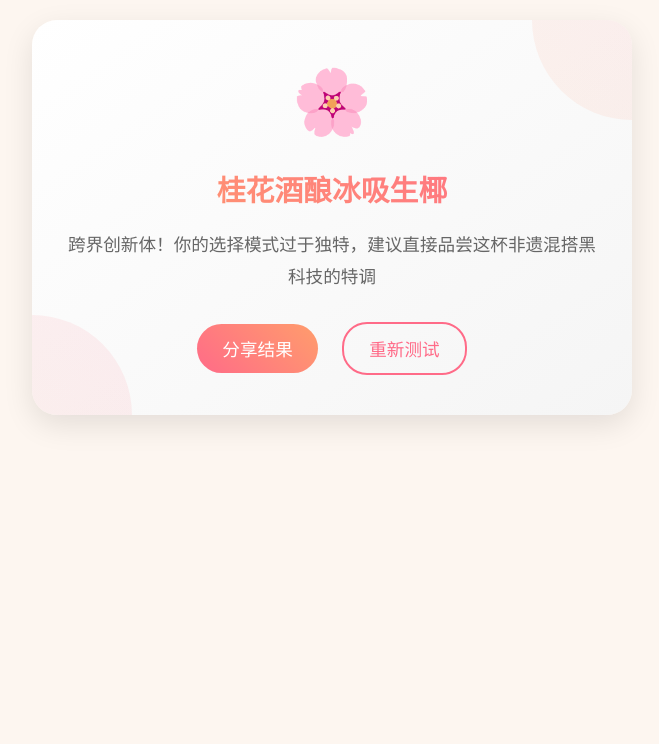
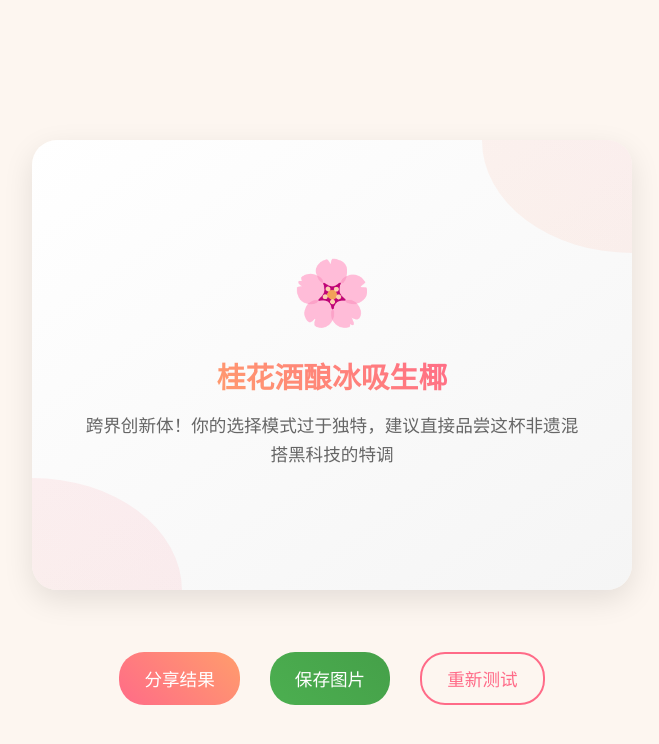
Before and after one commit to nia717/personality-drink-test, a plain HTML site: page result.html in a window 1280 px wide. Shown: the whole page, without its empty margins (308-967 px from the left). Drawn offline with Linux system fonts and the light colour scheme.

Commit message:
feat: optimize layout and add image generation feature

```diff
--- a/css/style.css
+++ b/css/style.css
@@ -18,7 +18,8 @@ body {
     display: flex;
     flex-direction: column;
     align-items: center;
-    padding: 20px;
+    justify-content: flex-start;
+    padding: clamp(60px, 15vh, 120px) 20px 20px;
 }
 
 .container {
@@ -26,12 +27,18 @@ body {
     width: 100%;
     margin: 0 auto;
     text-align: center;
+    min-height: 60vh;
+    display: flex;
+    flex-direction: column;
+    justify-content: flex-start;
+    gap: clamp(15px, 3vh, 25px);
+    padding: 0;
 }
 
 .title {
-    font-size: 2em;
+    font-size: clamp(1.5em, 5vw, 2em);
     color: var(--text-color);
-    margin-bottom: 20px;
+    margin-bottom: clamp(10px, 2vh, 20px);
     background: linear-gradient(45deg, var(--primary-color), var(--secondary-color));
     -webkit-background-clip: text;
     -webkit-text-fill-color: transparent;
@@ -40,21 +47,22 @@ body {
 .card {
     background: white;
     border-radius: 20px;
-    padding: 30px;
+    padding: clamp(20px, 4vh, 30px);
     box-shadow: 0 8px 30px rgba(0,0,0,0.1);
-    margin: 20px 0;
+    margin: 0;
+    width: 100%;
 }
 
 .btn {
-    padding: 15px 30px;
-    font-size: 1.1em;
+    padding: clamp(12px, 2.5vh, 15px) clamp(20px, 4vw, 30px);
+    font-size: clamp(1em, 2.5vw, 1.1em);
     background: linear-gradient(45deg, var(--primary-color), var(--secondary-color));
     color: white;
     border: none;
     border-radius: 25px;
     cursor: pointer;
     transition: transform 0.3s ease;
-    margin: 10px;
+    margin: clamp(8px, 2vh, 10px);
     width: 100%;
     max-width: 300px;
 }
@@ -68,7 +76,7 @@ body {
     height: 6px;
     background: #eee;
     border-radius: 3px;
-    margin: 20px 0;
+    margin: clamp(15px, 3vh, 20px) 0;
     overflow: hidden;
 }
 
@@ -77,3 +85,53 @@ body {
     background: linear-gradient(90deg, var(--primary-color), var(--secondary-color));
     transition: width 0.3s ease;
 }
+
+@media (max-width: 480px) {
+    body {
+        padding: 45px 15px 15px;
+    }
+
+    .container {
+        min-height: 75vh;
+    }
+
+    .card {
+        padding: 20px;
+    }
+
+    .btn {
+        width: 90%;
+    }
+}
+
+/* 适配较高的屏幕 */
+@media (min-height: 800px) {
+    body {
+        padding-top: clamp(80px, 18vh, 140px);
+    }
+
+    .container {
+        gap: clamp(20px, 4vh, 35px);
+    }
+}
+
+/* 适配较矮的屏幕 */
+@media (max-height: 600px) {
+    body {
+        padding: 30px 15px;
+    }
+
+    .container {
+        min-height: auto;
+        gap: 15px;
+    }
+
+    .card {
+        padding: 15px;
+    }
+
+    .btn {
+        padding: 10px 20px;
+        margin: 5px;
+    }
+}
--- a/result.html
+++ b/result.html
@@ -11,38 +11,64 @@
         gtag('js', new Date());
         gtag('config', 'G-453LPZFL7T');
     </script>
-    <title>潮流人格测试 - 测试结果</title>
+    <title>本命奶茶测试 - 测试结果</title>
     <link rel="stylesheet" href="css/style.css">
+    <script src="https://html2canvas.hertzen.com/dist/html2canvas.min.js"></script>
     <style>
         .result-card {
             background: linear-gradient(145deg, #ffffff, #f5f5f5);
             border-radius: 25px;
-            padding: 30px;
+            padding: clamp(20px, 5vw, 30px);
             box-shadow: 0 10px 30px rgba(0,0,0,0.1);
             position: relative;
             overflow: hidden;
+            z-index: 1;
+            width: 100%;
+            max-width: 600px;
+            aspect-ratio: 3/4;
+            display: flex;
+            flex-direction: column;
+            justify-content: center;
+            align-items: center;
+            box-sizing: border-box;
+        }
+
+        .result-content {
+            position: relative;
+            z-index: 2;
+            width: 100%;
+            height: 100%;
+            display: flex;
+            flex-direction: column;
+            justify-content: center;
+            align-items: center;
+            gap: clamp(10px, 2vh, 20px);
         }
 
         .result-emoji {
-            font-size: 4em;
-            margin: 20px 0;
+            font-size: clamp(3em, 8vw, 4em);
             animation: float 3s ease-in-out infinite;
+            margin: 0;
         }
 
         .result-name {
-            font-size: 1.8em;
-            margin: 15px 0;
+            font-size: clamp(1.5em, 4vw, 1.8em);
+            margin: 0;
             background: linear-gradient(45deg, var(--primary-color), var(--secondary-color));
             -webkit-background-clip: text;
             -webkit-text-fill-color: transparent;
             font-weight: bold;
+            text-align: center;
+            padding: 0 10px;
         }
 
         .result-desc {
-            line-height: 1.8;
-            margin: 20px 0;
+            line-height: 1.6;
+            margin: 0;
             color: #666;
-            font-size: 1.1em;
+            font-size: clamp(0.9em, 2.5vw, 1.1em);
+            text-align: center;
+            padding: 0 clamp(10px, 3vw, 20px);
         }
 
         .share-btn {
@@ -85,34 +111,115 @@
 
         .decoration {
             position: absolute;
-            width: 200px;
-            height: 200px;
+            width: 50%;
+            height: 50%;
             border-radius: 50%;
             background: linear-gradient(45deg, rgba(255,157,108,0.1), rgba(255,107,136,0.1));
             z-index: 0;
         }
 
         .decoration-1 {
-            top: -100px;
-            right: -100px;
+            top: -25%;
+            right: -25%;
         }
 
         .decoration-2 {
-            bottom: -100px;
-            left: -100px;
+            bottom: -25%;
+            left: -25%;
+        }
+
+        .action-buttons {
+            display: flex;
+            flex-wrap: wrap;
+            justify-content: center;
+            gap: 10px;
+            margin-top: 20px;
+        }
+
+        .save-image-btn {
+            background: linear-gradient(45deg, #4CAF50, #45a049);
+            color: white;
+            border: none;
+            padding: 12px 25px;
+            border-radius: 25px;
+            font-size: 1.1em;
+            cursor: pointer;
+            margin: 10px;
+            transition: transform 0.3s ease;
+        }
+
+        .save-image-btn:hover {
+            transform: translateY(-2px);
+        }
+
+        #resultImage {
+            max-width: 100%;
+            width: 100%;
+            height: auto;
+            display: none;
+            margin: 20px auto;
+            border-radius: 15px;
+            box-shadow: 0 5px 15px rgba(0,0,0,0.1);
+            aspect-ratio: 3/4;
+            object-fit: contain;
+        }
+
+        .loading {
+            display: inline-block;
+            width: 20px;
+            height: 20px;
+            border: 3px solid rgba(255,255,255,.3);
+            border-radius: 50%;
+            border-top-color: white;
+            animation: spin 1s ease-in-out infinite;
+            margin-left: 10px;
+        }
+
+        @keyframes spin {
+            to { transform: rotate(360deg); }
+        }
+
+        @media (max-width: 480px) {
+            .result-card {
+                aspect-ratio: 3/4;
+                padding: 15px;
+            }
+
+            .result-content {
+                gap: 15px;
+            }
+
+            .result-desc {
+                font-size: 0.9em;
+                padding: 0 10px;
+            }
+        }
+
+        @media (min-width: 481px) {
+            .result-card {
+                aspect-ratio: 4/3;
+            }
         }
     </style>
 </head>
 <body>
     <div class="container">
-        <div class="result-card">
+        <div class="result-card" id="resultCard">
             <div class="decoration decoration-1"></div>
             <div class="decoration decoration-2"></div>
-            <div class="result-emoji" id="resultEmoji"></div>
-            <div class="result-name" id="resultName"></div>
-            <p class="result-desc" id="resultDesc"></p>
+            <div class="result-content">
+                <div class="result-emoji" id="resultEmoji"></div>
+                <div class="result-name" id="resultName"></div>
+                <p class="result-desc" id="resultDesc"></p>
+            </div>
+        </div>
+        <img id="resultImage" alt="测试结果图片" />
+        <div class="action-buttons">
             <button class="share-btn" onclick="shareResult()">
                 分享结果
+            </button>
+            <button class="save-image-btn" onclick="generateAndSaveImage()">
+                保存图片
             </button>
             <button class="restart-btn" onclick="restartTest()">
                 重新测试
@@ -129,13 +236,59 @@
             document.getElementById('resultDesc').textContent = result.description;
         });
 
+        async function generateAndSaveImage() {
+            const btn = document.querySelector('.save-image-btn');
+            const originalText = btn.textContent;
+            btn.innerHTML = '生成中... <span class="loading"></span>';
+            btn.disabled = true;
+
+            try {
+                const resultCard = document.getElementById('resultCard');
+                const isMobile = window.innerWidth <= 480;
+
+                // 设置生成图片的尺寸
+                const width = Math.min(600, window.innerWidth - 40); // 减去padding
+                const height = isMobile ? (width * 4/3) : (width * 3/4);
+
+                const canvas = await html2canvas(resultCard, {
+                    scale: 2,
+                    width: width,
+                    height: height,
+                    backgroundColor: null,
+                    logging: false,
+                    useCORS: true,
+                    windowWidth: width,
+                    windowHeight: height
+                });
+
+                // 将canvas转换为图片
+                const image = canvas.toDataURL('image/png');
+                const resultImage = document.getElementById('resultImage');
+                resultImage.src = image;
+                resultImage.style.display = 'block';
+
+                // 创建下载链接
+                const link = document.createElement('a');
+                link.download = '我的本命奶茶.png';
+                link.href = image;
+                link.click();
+
+            } catch (error) {
+                console.error('生成图片失败:', error);
+                alert('生成图片失败，请重试');
+            } finally {
+                btn.innerHTML = originalText;
+                btn.disabled = false;
+            }
+        }
+
         function shareResult() {
             const result = getResult();
-            const text = `我的潮流人格是：${result.name}！${result.description}`;
+            const text = `我的本命奶茶是：${result.name}！${result.description}`;
 
             if (navigator.share) {
                 navigator.share({
-                    title: '潮流人格测试结果',
+                    title: '本命奶茶测试结果',
                     text: text,
                     url: window.location.href
                 });
@@ -148,9 +301,7 @@
         }
 
         function restartTest() {
-            // 清除本地存储的答案
             localStorage.clear();
-            // 返回首页
             window.location.href = 'index.html';
         }
     </script>
```
Also changed, not shown: questions/q1.html (+1 -1 lines), questions/q2.html (+1 -1 lines), questions/q3.html (+1 -1 lines), questions/q4.html (+1 -1 lines), questions/q5.html (+1 -1 lines).
